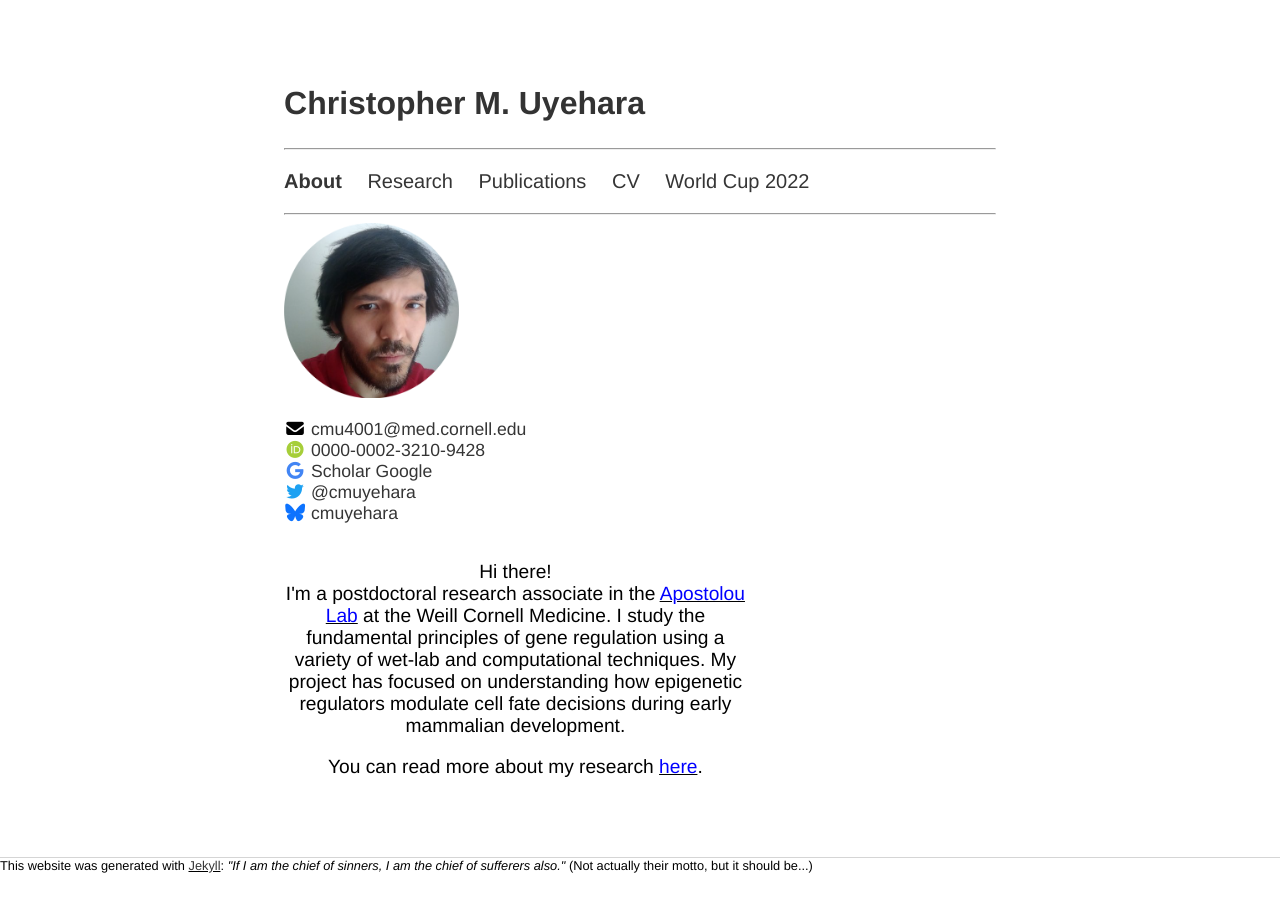
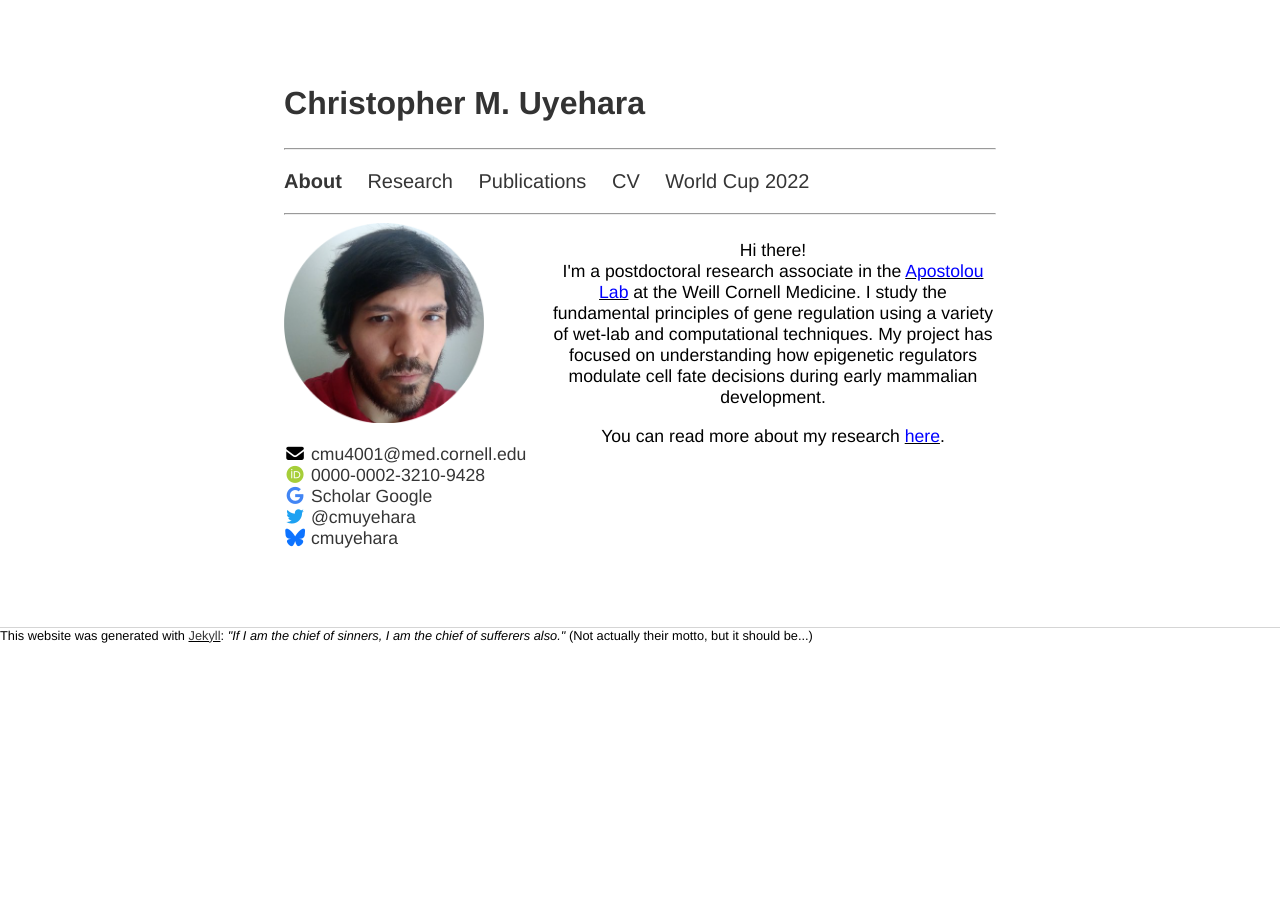
Before and after one commit to cmuyehara/cmuyehara.github.io, a Jekyll site: the page built from index.html, in a window 1280 px wide. Built offline with Jekyll 4.4.1, drawn with Linux system fonts in a browser that asks for light colours; nearby versions of some CDN libraries.

Commit message:
switch to flex-layout

```diff
--- a/_includes/headshot.html
+++ b/_includes/headshot.html
@@ -1,6 +1,6 @@
 <style>
 img{
-	width:70%;
+	width:80%;
 	max-width:250px;
 }
 </style>
--- a/index.html
+++ b/index.html
@@ -1,9 +1,128 @@
 ---
 layout: default
-title: about
+title: About
 ---
 
 <style>
+/*
+#headshot{
+	float:left;
+	width: 35%;
+	min-width: 250px;
+	font-size: 1.0em;
+}
+
+
+section::after{
+	content: "";
+	display: table;
+	clear: both;
+}
+*/
+
+.profile {
+	display: flex;
+	align-items: flex-start;
+	gap: 1rem;
+}
+#headshot{
+	flex: 0 0 35%;
+	min-width: 250px;
+}
+
+#blurb{
+	float:left;
+	flex: 1;
+	text-align:center;
+	font-size: 1.1em;
+}
+
+@media (max-width: 600px) {
+	.profile {
+		flex-direction: column;
+		align-items: center;
+	}
+
+	#headshot, #blurb {
+		flex: 1 1 100%;
+		text-align: center;
+		min_width: auto;
+	}
+}
+
+</style>
+
+<section class="profile">
+	<div id="headshot">
+		{% include headshot.html %}
+	</div>
+
+	<div id="blurb">
+		<p>
+		Hi there!<br>I'm a postdoctoral research associate in the <u><a href='https://apostoloulab.com' class=extLink>Apostolou Lab</a></u> at
+		the Weill Cornell Medicine. I study the fundamental principles of gene regulation using a variety of wet-lab and computational techniques.
+		My project has focused on understanding how epigenetic regulators modulate cell fate decisions during early mammalian development.
+		<p>You can read more about my research <u><a href="/pages/research" class=extLink>here</a></u>.</p>
+	</div>
+</section>
+
+<!--
+<!DOCTYPE html>
+<html>
+
+	<head>
+		<meta charset="utf-8">
+		<meta name='viewport' content="width=device-width, initial-scale=1">
+		<title>about </title>
+-->
+		<!-- link to main stylesheet -->
+<!--
+		<link rel="stylesheet" type = "text/css" href="/assets/css/styles.css">
+		<link rel="stylesheet" href="https://cdnjs.cloudflare.com/ajax/libs/font-awesome/7.0.1/css/all.min.css" integrity="sha512-2SwdPD6INVrV/lHTZbO2nodKhrnDdJK9/kg2XD1r9uGqPo1cUbujc+IYdlYdEErWNu69gVcYgdxlmVmzTWnetw==" crossorigin="anonymous" referrerpolicy="no-referrer" />
+	<body>
+		<header class="site-header" id="border">
+		<h1> Christopher M. Uyehara </h1>
+		</header>
+		<hr>
+		<nav>
+	<ul>
+
+			<li><a href="/"  class="current" style="font-weight:bold" >
+					About
+			</a></li>
+
+			<li><a href="/pages/research" >
+					Research
+			</a></li>
+
+			<li><a href="/pages/publications" >
+					Publications
+			</a></li>
+
+			<li><a href="/pages/cv" >
+					CV
+			</a></li>
+
+			<li><a href="/pages/world_cup_2022" >
+					World Cup 2022
+			</a></li>
+
+	</ul>
+</nav>
+-->
+<!-- Old navigation section
+	<li><a href="/"style="color:red;">About</a></li>
+	<li><a href="/research.html">Research</a></li>
+	<li><a href="/publications.html">Publications</a></li>
+	<li><a href="/cv">CV</a></li>
+-->
+	<!--	<li><a href="/blog">Blog</a></li> -->
+
+<!--
+		<hr>
+		<main class="content">
+			<article>
+			<style>
 #headshot{
 	float:left;
 	width: 35%;
@@ -27,11 +146,62 @@ section::after{
 
 <section>
 	<div id="headshot">
-		{% include headshot.html %}
+		<style>
+img{
+	width:70%;
+	max-width:250px;
+}
+</style>
+
+<div class="headshot">
+	<img src="/assets/images/headshot_crop.png" width=70% height=70% >
+</div>
+
+
+<div class="social">
+	<ul >
+
+
+	<li><a href="mailto:cmu4001@med.cornell.edu" title="Email">
+			<i class="fas fa-envelope" style="color:black;"></i>  cmu4001@med.cornell.edu
+		</a></li>
+
+	<li><a href="https://orcid.org/0000-0002-3210-9428" title="ORCID">
+			<i class="fab fa-orcid" style="color:#A6CE39;"></i>  0000-0002-3210-9428
+		</a></li>
+
+	<li><a href="https://scholar.google.com/citations?user=4yaE54kAAAAJ&hl" title="Google">
+			<i class="fab fa-google" style="color:#4285F4;"></i>  Scholar Google
+		</a></li>
+
+	<li><a href="https://twitter.com/cmuyehara" title="Twitter">
+			<i class="fab fa-twitter" style="color:#1DA1F2;"></i>  @cmuyehara
+		</a></li>
+
+	<li><a href="https://bsky.app//profile/cmuyehara.bsky.social" title="Bluesky">
+			<i class="fab fa-bluesky" style="color:#0d73ff;"></i>  cmuyehara
+		</a></li>
+
+	</ul>
+</div>
+
+
+<!--
+
+	<img src="/assets/images/headshot.jpg" width="300" height="300">
+<div class="contact">
+	<a href="mailto:cuyehara@email.unc.edu">email</a>
+	<a href="https://twitter.com/cmuyehara">Twitter</a>
+	<a href="https://twitter.com/cmuyehara" title="Twitter">
+		<i class="fa fa-twitter"></i>
+	</a>
+</div>
+-->
+
+<!--
 	</div>
 
 	<div id="blurb">
-		<!--<h2>About Me</h2> -->
 	<p>
 	Hi there!<br>I'm a postdoctoral research associate in the <u><a href='https://apostoloulab.com' class=extLink>Apostolou Lab</a></u> at
 	the Weill Cornell Medicine. I study the fundamental principles of gene regulation using a variety of wet-lab and computational techniques.
@@ -40,8 +210,7 @@ section::after{
 	</div>
 </section>
 
-
-
+-->
 <!--
 	display: flex;
 	justify-content: center;
```
Also changed, not shown: other parts of index.html (+17 -0 lines).
